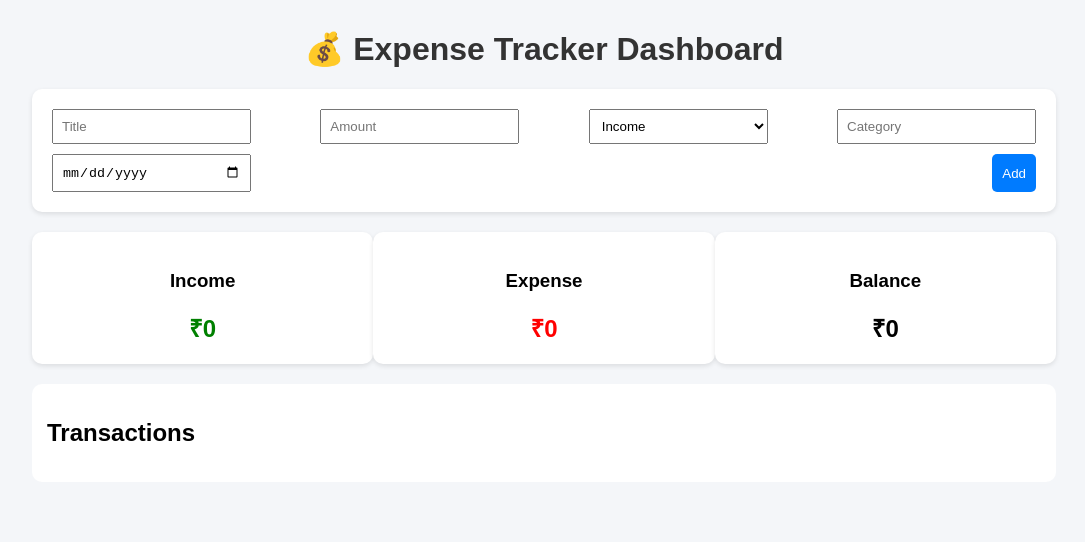
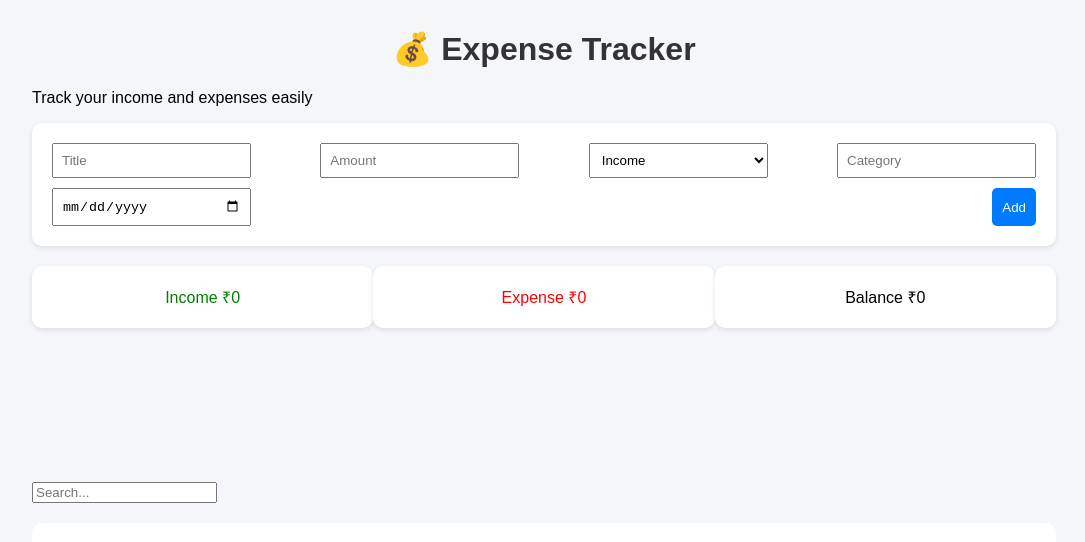
Before and after one commit to chaitanya07-ai/expense-tracker, a website: page views/index.html in a window 1280 px wide. Shown: the whole page, without its empty margins (96-1181 px from the left). Drawn offline with nearby package versions, Linux system fonts and the light colour scheme; no server answers.

Commit message:
Update index.html

```diff
--- a/views/index.html
+++ b/views/index.html
@@ -3,13 +3,15 @@
 <head>
   <title>Expense Tracker</title>
   <link rel="stylesheet" href="/css/style.css">
+  <script src="https://cdn.jsdelivr.net/npm/chart.js"></script>
 </head>
 
 <body>
 
 <div class="container">
 
-  <h1>💰 Expense Tracker Dashboard</h1>
+  <h1>💰 Expense Tracker</h1>
+  <p class="sub">Track your income and expenses easily</p>
 
   <!-- form -->
   <form action="/add" method="POST">
@@ -29,25 +31,22 @@
 
   <!-- summary -->
   <div class="summary">
-    <div class="card">
-      <h3>Income</h3>
-      <h2 class="income">₹<span id="income">0</span></h2>
-    </div>
-
-    <div class="card">
-      <h3>Expense</h3>
-      <h2 class="expense">₹<span id="expense">0</span></h2>
-    </div>
-
-    <div class="card">
-      <h3>Balance</h3>
-      <h2>₹<span id="balance">0</span></h2>
-    </div>
+    <div class="card income">Income ₹<span id="income">0</span></div>
+    <div class="card expense">Expense ₹<span id="expense">0</span></div>
+    <div class="card">Balance ₹<span id="balance">0</span></div>
   </div>
 
-  <!-- transactions -->
+  <!-- charts -->
+  <div class="charts">
+    <canvas id="pieChart"></canvas>
+    <canvas id="barChart"></canvas>
+  </div>
+
+  <!-- search -->
+  <input type="text" id="search" placeholder="Search..." onkeyup="searchData()">
+
+  <!-- list -->
   <div class="list">
-    <h2>Transactions</h2>
     <ul id="list"></ul>
   </div>
 
```
